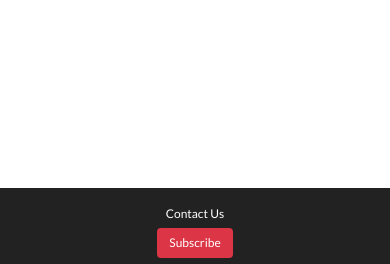
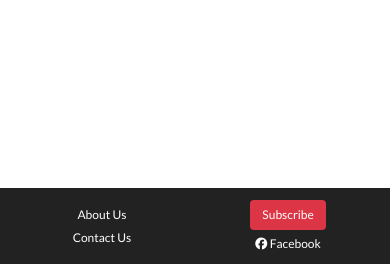
Before and after one commit to pauldmnn/Market-to-your-door, a Django app: page /cart/ in a window 390 px wide. Shown: the part 657-921 px from the top of the page. Run offline with Django 5.2, Linux system fonts and the light colour scheme; some libraries are stand-ins or nearby versions.

Commit message:
Added style to the footer to dispaly all links on smaller devices

```diff
--- a/static/css/base.css
+++ b/static/css/base.css
@@ -182,17 +182,22 @@ header {
     }
 
     .footer-container {
-        flex-direction: column;
-        gap: 0.3rem;
-        flex-direction: column;
-        align-items: center;
-        text-align: center;
+        display: flex;
+        flex-wrap: wrap;
+        justify-content: space-between;
+        text-align: left;
+        padding: 0 1rem;
     }
 
     .footer-left,
-    .footer-center,
     .footer-right {
-      flex-direction: column;
-      align-items: center;
+        flex: 0 0 48%;
+        display: flex;
+        flex-direction: column;
+        gap: 0.3rem;
+    }
+
+    .footer-center {
+        display: none;
     }
   }
--- a/templates/base.html
+++ b/templates/base.html
@@ -148,21 +148,19 @@
 
   <footer class="footer">
     <div class="footer-container">
-      <!-- Left -->
       <div class="footer-left">
-        <a href="{% url 'about_us' %}">About Us</a>
-        <a href="{% url 'contact_us' %}">Contact Us</a>
+        <a href="/about/">About Us</a>
+        <a href="/contact/">Contact Us</a>
       </div>
 
-      <!-- Center -->
       <div class="footer-center">
-        <a href="{% url 'subscribe_newsletter' %}" class="subscribe-btn">Subscribe</a>
+        <a href="/newsletter/subscribe/" class="subscribe-btn">Subscribe</a>
       </div>
 
-      <!-- Right -->
       <div class="footer-right">
-        <a href="https://www.facebook.com/profile.php?id=61575007523889" target="_blank">
-          <i class="fab fa-facebook"></i> Check our Facebook page
+        <a href="/newsletter/subscribe/" class="subscribe-btn">Subscribe</a>
+        <a href="https://www.facebook.com/" target="_blank">
+          <i class="fab fa-facebook"></i> Facebook
         </a>
       </div>
     </div>
```
